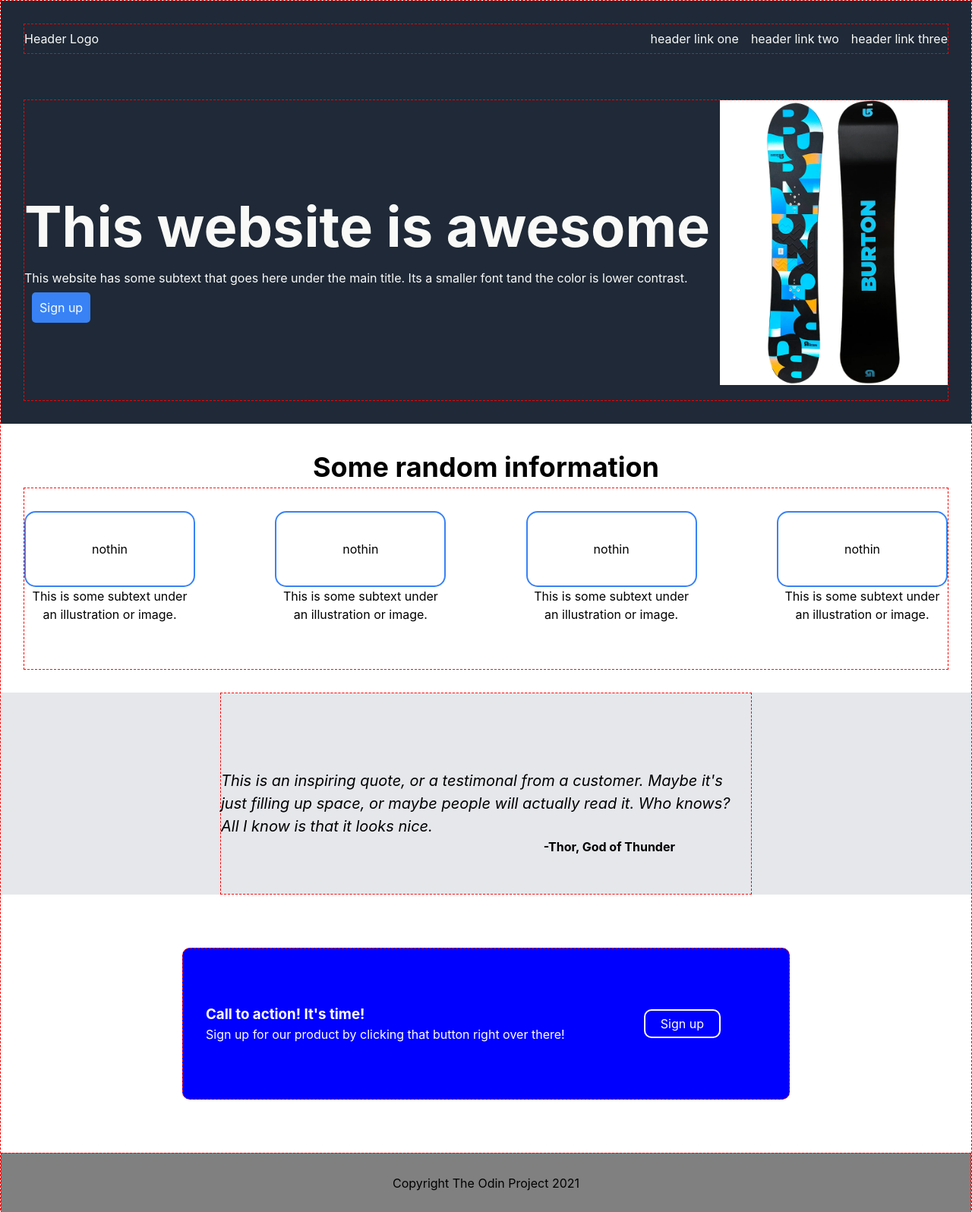
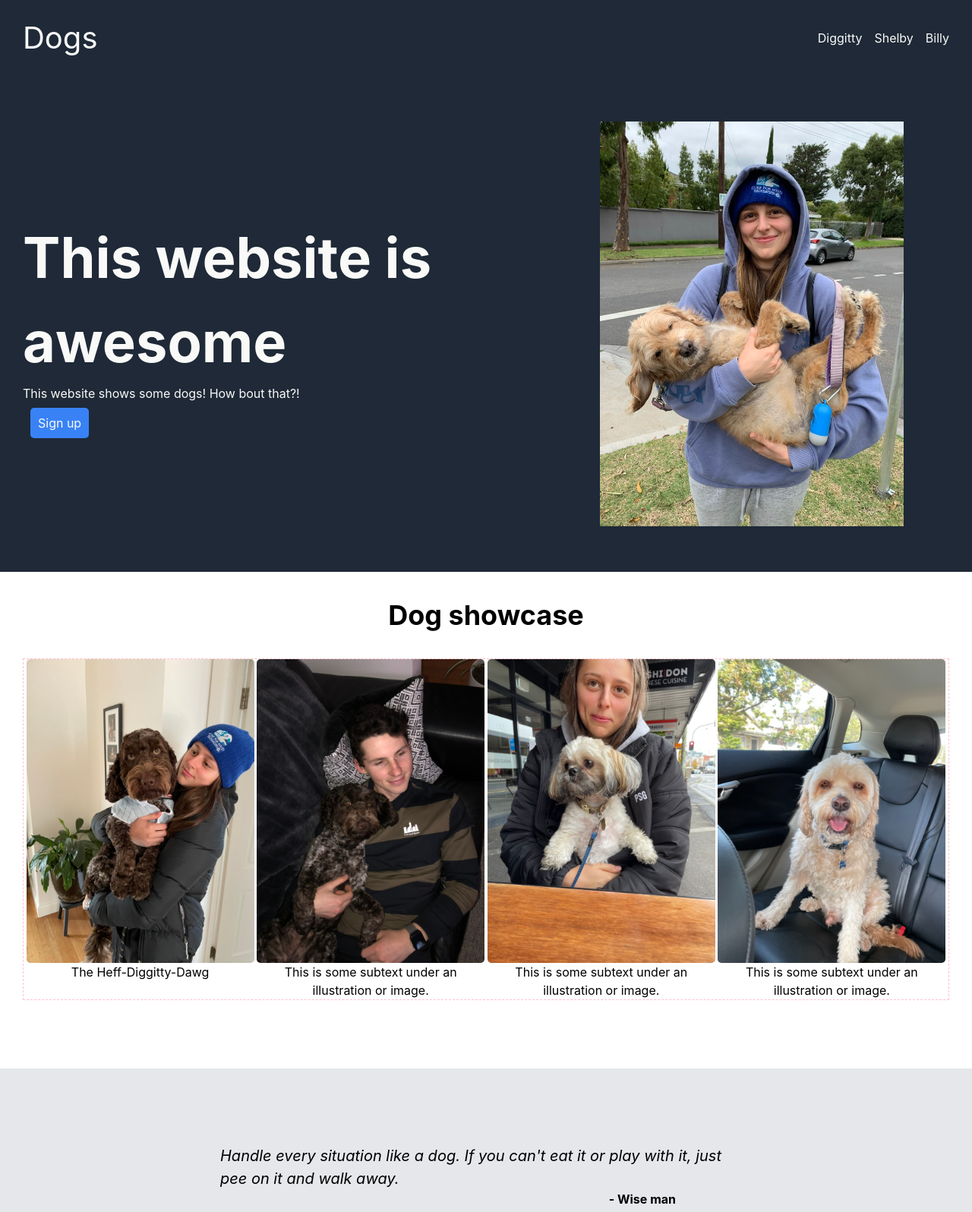
Before and after one commit to TylerBestRepo/Odin-Landing-Page, a plain HTML site: page index.html in a window 1280 px wide. Shown: the top 1596 px of the page at 76% size. Drawn offline with Linux system fonts and the light colour scheme.

Commit message:
Changed photos and aesthetic

```diff
--- a/index.html
+++ b/index.html
@@ -11,11 +11,11 @@
     <div class="container">
         <nav class="navbar">
             <div class="container">
-                <div class="title">Header Logo</div>
+                <div class="title">Dogs</div>
                 <ul>
-                    <li><a href="#">header link one</a></li>
-                    <li><a href="#">header link two</a></li>
-                    <li><a href="#">header link three</a></li>
+                    <li><a href="#">Diggitty</a></li>
+                    <li><a href="#">Shelby</a></li>
+                    <li><a href="#">Billy</a></li>
                 </ul>
             </div>
 
@@ -25,42 +25,33 @@
             <div class="container">
                 <div class="information">
                     <h2>This website is awesome</h2>
-                    <p>This website has some subtext that goes here under the main title.
-                        Its a smaller font tand the color is lower contrast.
+                    <p>This website shows some dogs! How bout that?!
                     </p>
                     <a href="#">Sign up</a>
                 </div>
-                <img src="/Images/Snowboard.jpg" alt="">
+                <img src="/Images/BestBoy.jpeg" alt="">
             </div>
 
         </header>
 
         <section class="body">
-            <h3>Some random information</h3>
+            <h3>Dog showcase</h3>
             <div class="container">
                 <div class="boxes">
                     <div class="box">
-                        <div class="imagePlaceholder">
-                            nothin
-                        </div>
+                        <img src="/Images/Diggitty.jpeg" alt="">
+                        <p>The Heff-Diggitty-Dawg</p>
+                    </div>
+                    <div class="box">
+                        <img src="/Images/DiggityandMe.jpeg" alt="">
                         <p>This is some subtext under an illustration or image.</p>
                     </div>
                     <div class="box">
-                        <div class="imagePlaceholder">
-                            nothin
-                        </div>
+                        <img src="/Images/Shelbygirl.jpeg" alt="">
                         <p>This is some subtext under an illustration or image.</p>
                     </div>
                     <div class="box">
-                        <div class="imagePlaceholder">
-                            nothin
-                        </div>
-                        <p>This is some subtext under an illustration or image.</p>
-                    </div>
-                    <div class="box">
-                        <div class="imagePlaceholder">
-                            nothin
-                        </div>
+                        <img src="/Images/BillyBongs.jpeg" alt="">
                         <p>This is some subtext under an illustration or image.</p>
                     </div>
                 </div>
@@ -69,11 +60,9 @@
 
         <section class="quote">
                 <div class="container">
-                    <p>This is an inspiring quote, or a testimonal from a customer.
-                        Maybe it's just filling up space,
-                         or maybe people will actually read it. Who knows? All I know
-                        is that it looks nice. </p>
-                        <div class="quoter">-Thor, God of Thunder</div>
+                    <p>Handle every situation like a dog. If you can't eat it or
+                        play with it, just pee on it and walk away. </p>
+                        <div class="quoter">- Wise man</div>
                 </div>
         </section>
         <section class="sign-up">
@@ -88,7 +77,7 @@
         </section>
 
         <footer class="footer">
-            <div class="copyright">Copyright The Odin Project 2021</div>
+            <div>Copyright The Odin Project 2021</div>
         </footer>
     </div>
 
--- a/styles.css
+++ b/styles.css
@@ -4,9 +4,7 @@
     padding: 0;
 }
 
-.container {
-    border: 1px dashed red;
-}
+
 
 body {
     font-family: -apple-system, BlinkMacSystemFont, 'Segoe UI', Roboto, Oxygen, Ubuntu, Cantarell, 'Open Sans', 'Helvetica Neue', sans-serif;
@@ -36,6 +34,10 @@ img {
     margin: 0 auto;
     padding: 0 0;
 
+}
+
+.navbar .container div {
+    font-size: 40px;
 }
 
 .navbar , .header {
@@ -69,8 +71,8 @@ img {
 }
 
 .header img {
-    width: 300px;
-    margin-bottom: 20px;
+    width: 400px;
+    margin-right: 60px;
 }
 
 .header a {
@@ -80,6 +82,10 @@ img {
     color:#F9FAF8;
     padding: 10px;
     margin-left: 10px;
+}
+
+.header .container{
+    padding: 30px 0;
 }
 
 .header .information p {
@@ -100,29 +106,29 @@ img {
 
 .body .container .boxes {
     display: flex;
-    justify-content: space-between;
+    justify-content: space-evenly;
     margin-bottom: 60px;
     margin-top: 30px;
-    gap: 15px;
+
 }
 
-.body .imagePlaceholder {
+.body img {
     display: flex;
     flex-direction: column;
-    border-radius: 15px;
-    border: 2px solid #3882F6;
+    border-radius: 5px;
     text-align: center;
-    height: 100px;
+    width: auto;
     justify-content: center;
     align-items: center;
 }
 
 .body .box {
-    width: 225px;
+    width: 300px;
 }
 
 .boxes {
     flex-wrap: wrap;
+    border: 1px dashed pink;
 }
 
 .body p {
```
Also changed, not shown: Images/BestBoy.jpeg (added), Images/BillyBongs.jpeg (added), Images/Diggitty.jpeg (added), Images/DiggityandMe.jpeg (added), Images/Shelbygirl.jpeg (added).
